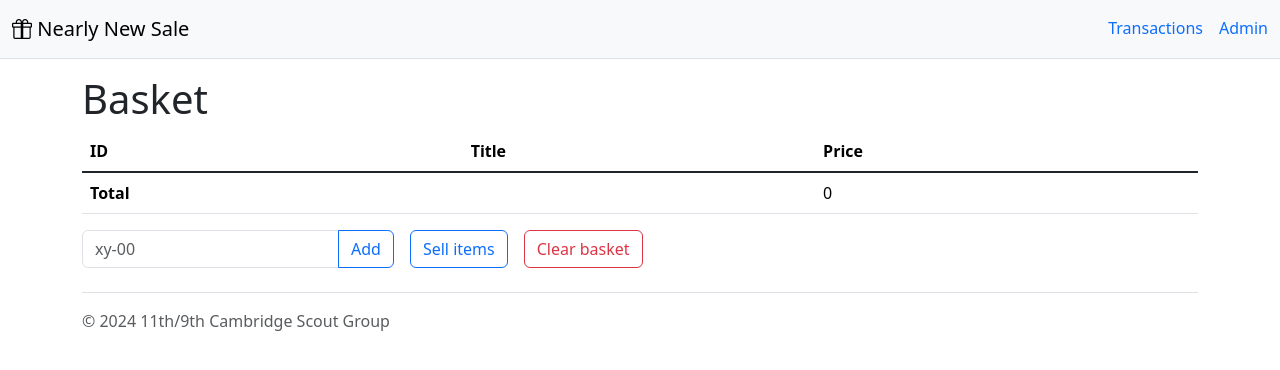
After one commit to dtwood/scoutsales, a Django app: page /nearly-new-sale/transactions/active in a window 1280 px wide. The commit adds this page. Shown: the top 370 px of the page. Run offline with Django 5.2, Linux system fonts and the light colour scheme; the visitor is signed in with stand-in values (Sample User, id 1); data comes from the database, SQL or seed files in the repository; data that the repository does not hold is empty; some libraries are stand-ins or nearby versions.

Commit message:
Add selling

```diff
--- a/scoutsalesapp/forms.py
+++ b/scoutsalesapp/forms.py
@@ -19,6 +19,8 @@ class ItemForm(forms.ModelForm):
         labels = {
             "seller_email": "Your email address",
             "seller_name": "Your name",
+            "title": "Item name",
+            "description": "Item description",
         }
 
     @property
--- a/scoutsalesapp/models.py
+++ b/scoutsalesapp/models.py
@@ -1,9 +1,18 @@
 import secrets
 
-from django.core.exceptions import ValidationError
+from django.contrib.auth.models import User
 from django.core import validators
 from django.db import models
 from django.utils.text import slugify
+
+
+class Transaction(models.Model):
+    created_by = models.ForeignKey(User, on_delete=models.CASCADE, blank=True, null=True)
+    sold_at = models.DateTimeField(default=None, blank=True, null=True)
+
+
+def token_hex_4():
+    return secrets.token_hex(4)
 
 
 class Item(models.Model):
@@ -16,7 +25,8 @@ class Item(models.Model):
                                                                         validators.MaxValueValidator(100)],
                                                 help_text="The percentage of the value of your item (minimum 25%) to donate to 11th/9th Cambridge Scout Group")
     slug = models.SlugField(primary_key=True)
-    owner_token = models.CharField(max_length=8, null=True, default=lambda: secrets.token_hex(4))
+    owner_token = models.CharField(max_length=8, null=True, default=token_hex_4)
+    sold_in = models.ForeignKey(Transaction, on_delete=models.PROTECT, blank=True, null=True)
 
     def save(self, *args, **kwargs):
         if self.slug != "":
--- a/scoutsalesapp/urls.py
+++ b/scoutsalesapp/urls.py
@@ -14,6 +14,7 @@ Including another URLconf
     1. Import the include() function: from django.urls import include, path
     2. Add a URL to urlpatterns:  path('blog/', include('blog.urls'))
 """
+from django.contrib.auth.views import LoginView
 from django.http import HttpResponseRedirect
 from django.urls import path, reverse
 
@@ -25,4 +26,10 @@ urlpatterns = [
     path('items', views.create, name="items-create"),
     path('items/<slug:slug>', views.item, name="items"),
     path('items/<slug:slug>/print', views.print_item, name="items-print"),
+    path('transactions', views.transactions, name="transactions"),
+    path('transactions/active', views.basket, name="basket"),
+    path('transactions/active/add', views.basket_add, name="basket-add"),
+    path('transactions/active/sell', views.basket_sell, name="basket-sell"),
+    path('transactions/active/clear', views.basket_clear, name="basket-clear"),
+    path('transaction/<int:id>', views.transaction_view, name="transaction"),
 ]
--- a/scoutsalesapp/views.py
+++ b/scoutsalesapp/views.py
@@ -1,9 +1,14 @@
+import datetime
+import logging
+
+from django.contrib.auth.decorators import permission_required
+from django.db.models import Sum
 from django.http import HttpResponseRedirect
 from django.shortcuts import render, get_object_or_404
 from django.urls import reverse
 
 from scoutsalesapp.forms import ItemForm
-from scoutsalesapp.models import Item
+from scoutsalesapp.models import Item, Transaction
 
 
 def create(request):
@@ -31,9 +36,62 @@ def item(request, slug):
     else:
         has_valid_token = False
 
-    return render(request, 'items/item.html', {"item": item, "has_valid_token": has_valid_token})
+    sold = item.sold_in is not None
+
+    return render(request, 'items/item.html', {"item": item, "has_valid_token": has_valid_token, "sold": sold})
 
 
 def print_item(request, slug):
     item = get_object_or_404(Item, slug=slug)
     return render(request, 'items/print.html', {"item": item})
+
+
+@permission_required("scoutsalesapp.add_transaction")
+def basket(request):
+    transaction = Transaction.objects.get_or_create(created_by=request.user, sold_at=None)[0]
+    total = sum(i.price for i in transaction.item_set.all())
+
+    return render(request, 'transaction/basket.html', {"transaction": transaction, "total": total})
+
+
+@permission_required("scoutsalesapp.add_transaction")
+def basket_add(request):
+    item = get_object_or_404(Item, slug=request.POST['slug'], sold_in=None)
+    transaction = Transaction.objects.get_or_create(created_by=request.user, sold_at=None)[0]
+    item.sold_in = transaction
+    item.save()
+
+    return HttpResponseRedirect(reverse('basket'))
+
+
+@permission_required("scoutsalesapp.add_transaction")
+def basket_sell(request):
+    transaction = Transaction.objects.get_or_create(created_by=request.user, sold_at=None)[0]
+    transaction.sold_at = datetime.datetime.now()
+    transaction.save()
+
+    return HttpResponseRedirect(reverse('transaction', kwargs={"id": transaction.id}))
+
+
+@permission_required("scoutsalesapp.add_transaction")
+def basket_clear(request):
+    transaction = Transaction.objects.get_or_create(created_by=request.user, sold_at=None)[0]
+    transaction.created_by = None
+    transaction.sold_at = datetime.datetime.now()
+    transaction.sold_by = request.user
+    transaction.save()
+
+    return HttpResponseRedirect(reverse('basket'))
+
+
+@permission_required("scoutsalesapp.view_transaction")
+def transactions(request):
+    transactions = Transaction.objects.all().annotate(Sum('item__price')).order_by("-id")
+    return render(request, 'transaction/transactions.html', {"transactions": transactions})
+
+
+@permission_required("scoutsalesapp.view_transaction")
+def transaction_view(request, id):
+    transaction = get_object_or_404(Transaction, id=id)
+    total = sum(i.price for i in transaction.item_set.all())
+    return render(request, 'transaction/transaction.html', {"transaction": transaction, "total": total})
--- a/templates/base.html
+++ b/templates/base.html
@@ -15,9 +15,12 @@
         <div>
             <a class="navbar-brand" href="{% url 'home' %}"><i class="bi bi-gift"></i> Nearly New Sale</a>
         </div>
-        <ul class="nav nav-pills">
+        <ul class="nav nav-underline">
             <li class="nav-item">
-                <a class="nav-link btn btn-primary" href="{% url 'admin:index' %}">Login</a>
+                <a class="nav-link" href="{% url 'transactions' %}">Transactions</a>
+            </li>
+            <li>
+                <a class="nav-link" href="{% url 'admin:index' %}">Admin</a>
             </li>
         </ul>
     </div>
--- /dev/null
+++ b/templates/transaction/basket.html
@@ -0,0 +1,68 @@
+{% extends "base.html" %}
+{% load static %}
+
+{% block title %} Basket {% endblock %}
+
+{% block style %}
+    <link href="https://cdn.jsdelivr.net/npm/bootstrap@5.3.3/dist/css/bootstrap.min.css" rel="stylesheet"
+          integrity="sha384-QWTKZyjpPEjISv5WaRU9OFeRpok6YctnYmDr5pNlyT2bRjXh0JMhjY6hW+ALEwIH" crossorigin="anonymous"
+          media="print">
+    <link rel="stylesheet" href="{% static 'print.css' %}" media="screen">
+{% endblock %}
+
+{% block content %}
+    <h1>Basket</h1>
+
+    <table class="table table-hover">
+        <thead>
+            <tr>
+                <th scope="col">ID</th>
+                <th scope="col">Title</th>
+                <th scope="col">Price</th>
+            </tr>
+        </thead>
+        <tbody class="table-group-divider">
+        {% for item in transaction.item_set.all %}
+            <tr>
+                <th scope="row"><a href="{% url 'items' item.slug %}">{{ item.slug }}</a></th>
+                <td>{{ item.title }}</td>
+                <td>{{ item.price }}</td>
+            </tr>
+        {% endfor %}
+        </tbody>
+        <tfoot class="table-group-divider">
+            <tr>
+                <th scope="row">Total</th>
+                <td></td>
+                <td>{{ total }}</td>
+            </tr>
+        </tfoot>
+    </table>
+
+    <div class="row g-3 align-items-center">
+        <div class="col-auto">
+            <form action="{% url 'basket-add' %}" method="post">
+                {% csrf_token %}
+                <div class="input-group">
+                    <input type="text" name="slug" class="form-control" placeholder="xy-00" id="slug" />
+                    <button type="submit" class="btn btn-outline-primary">Add</button>
+                </div>
+            </form>
+        </div>
+
+        <div class="col-auto">
+            <form action="{% url 'basket-sell' %}" method="post">
+                {% csrf_token %}
+                <button type="submit" class="btn btn-outline-primary">Sell items</button>
+            </form>
+        </div>
+
+        <div class="col-auto">
+            <form action="{% url 'basket-clear' %}" method="post">
+                {% csrf_token %}
+                <button type="submit" class="btn btn-outline-danger">Clear basket</button>
+            </form>
+        </div>
+    </div>
+
+{% endblock %}
```
Also changed, not shown: scoutsalesapp/admin.py (+14 -2 lines), templates/items/item.html (+8 -2 lines), templates/transaction/transaction.html (added, +58 -0 lines), templates/transaction/transactions.html (added, +41 -0 lines).
